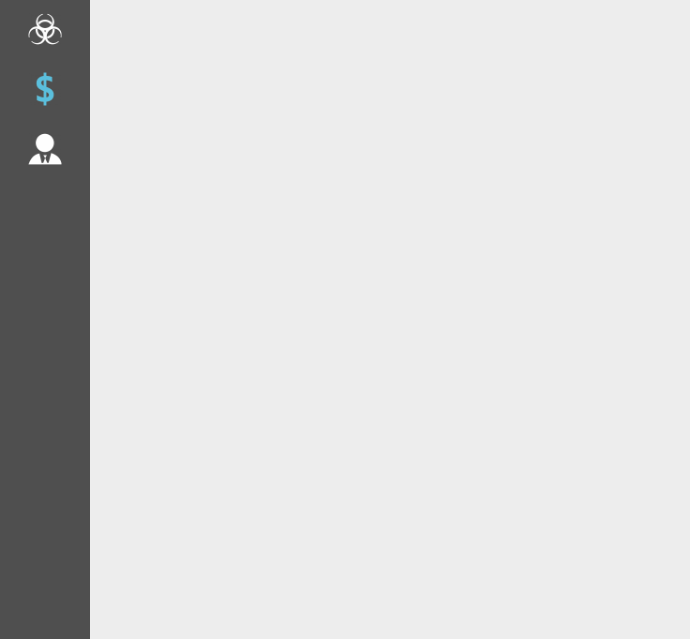
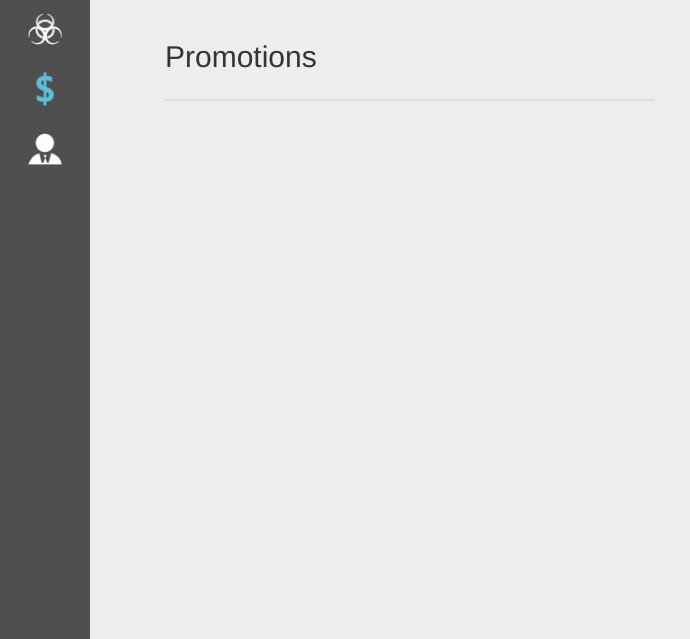
Before and after one commit to MicrobesNG/StrainArchive, a Django app: page /management/sales in a window 1280 px wide. Shown: the part 184-823 px from the top of the page, without its empty margins (0-690 px from the left). Run offline with Django 3.2, Linux system fonts and the light colour scheme; data that the repository does not hold is empty; parts of the project's set-up code (start-up, migrations or seed data) failed here and were passed over; some libraries are stand-ins or nearby versions.

Commit message:
added name field to promotion model and start promotion management front end

```diff
--- a/cart/models.py
+++ b/cart/models.py
@@ -19,10 +19,14 @@ class PromotionCode(models.Model):
 
 class Promotion(models.Model):
 
+    name = models.CharField(max_length = 50)
+    description = models.TextField(null = True)
+
     codes = models.ManyToManyField(PromotionCode)
-    description = models.TextField(null = True)
+
     start_date = models.DateField(default = datetime.now)
     expiry_date = models.DateField(null = True)
+
     expired = models.BooleanField(default = False)
 
     def check_expiry_date(self):
--- a/management/templates/management/sales.html
+++ b/management/templates/management/sales.html
@@ -92,6 +92,22 @@
                 </tbody>
             </table>
         </div>
+        <div class="col-md-12">
+            <div class="col-md-6" id="promoContainer">
+                <div class="col-md-12">
+                    <h2>Promotions</h2>
+                </div>
+                <div class="col-md-12" id="promotionsTablecontainer">
+                    <table class="table table-hover" id="promotionsTable">
+                        <thead>
+                            <tr>
+                                <th></th>
+                            </tr>
+                        </thead>
+                    </table>
+                </div>
+            </div>
+        </div>
     </div>
 
 {% endblock %}
```
Also changed, not shown: cart/migrations/0026_promotion_name.py (added).
